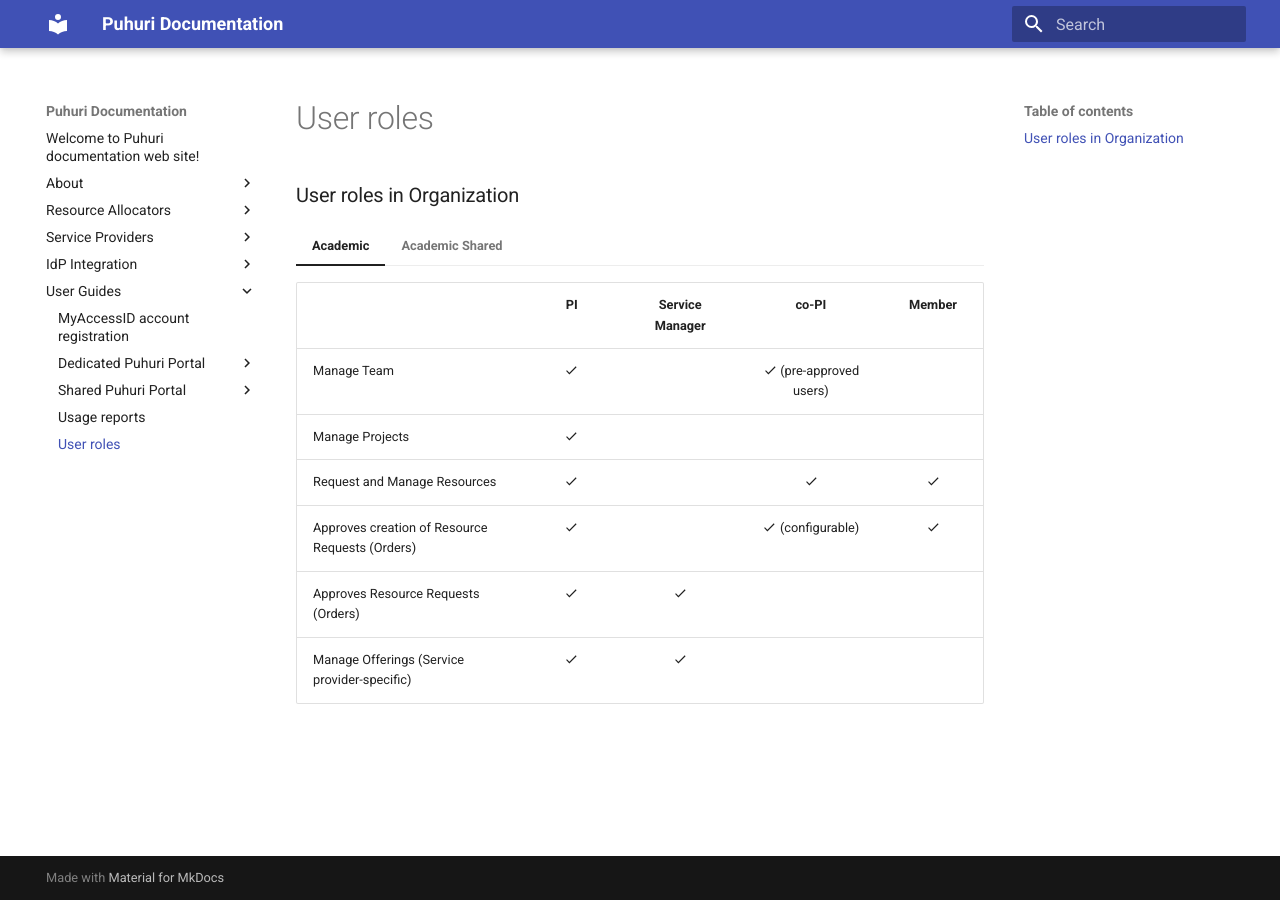
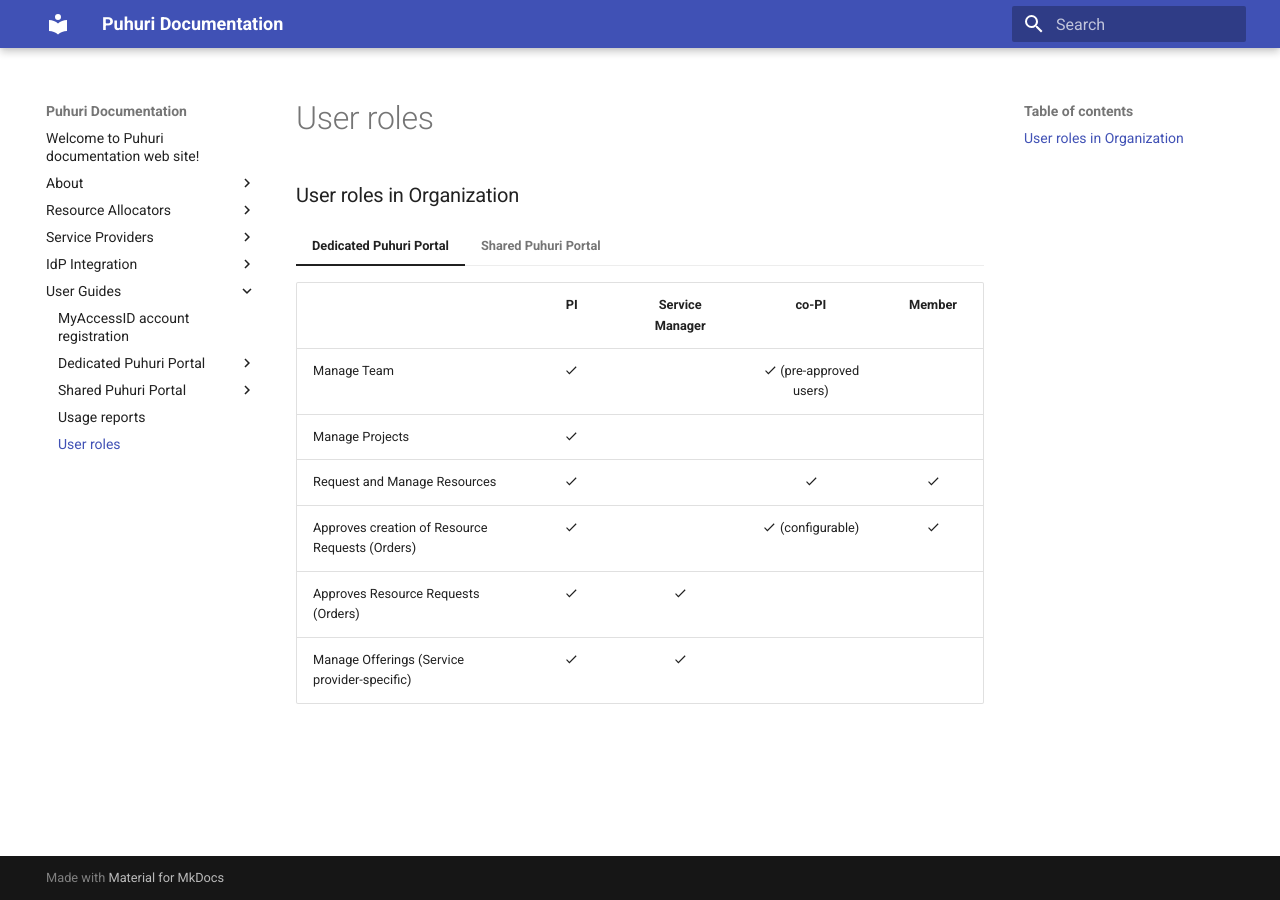
Before and after one commit to neicnordic/puhuri-web, an MkDocs documentation site: the page built from docs/user_guides/user_roles.md, in a window 1280 px wide. Built offline with MkDocs 1.6.1 and Material for MkDocs 9.7.7, drawn with Linux system fonts in a browser that asks for light colours.

Commit message:
Update user_roles.md

```diff
--- a/docs/user_guides/user_roles.md
+++ b/docs/user_guides/user_roles.md
@@ -1,7 +1,7 @@
 
 ### User roles in Organization
 
-=== "Academic"
+=== "Dedicated Puhuri Portal"
 
     | | PI | Service Manager | co-PI | Member |
     | --- | :----: | :----: | :----: | :----: |
@@ -12,7 +12,7 @@
     | Approves Resource Requests (Orders) | :material-check: | :material-check: | | |
     | Manage Offerings (Service provider-specific) | :material-check: | :material-check: | |
 
-=== "Academic Shared"
+=== "Shared Puhuri Portal"
 
     | | Resource allocator | Service Manager | PI | co-PI | Member |
     | --- | :----: | :----: | :----: | :----: | :----: |
```
